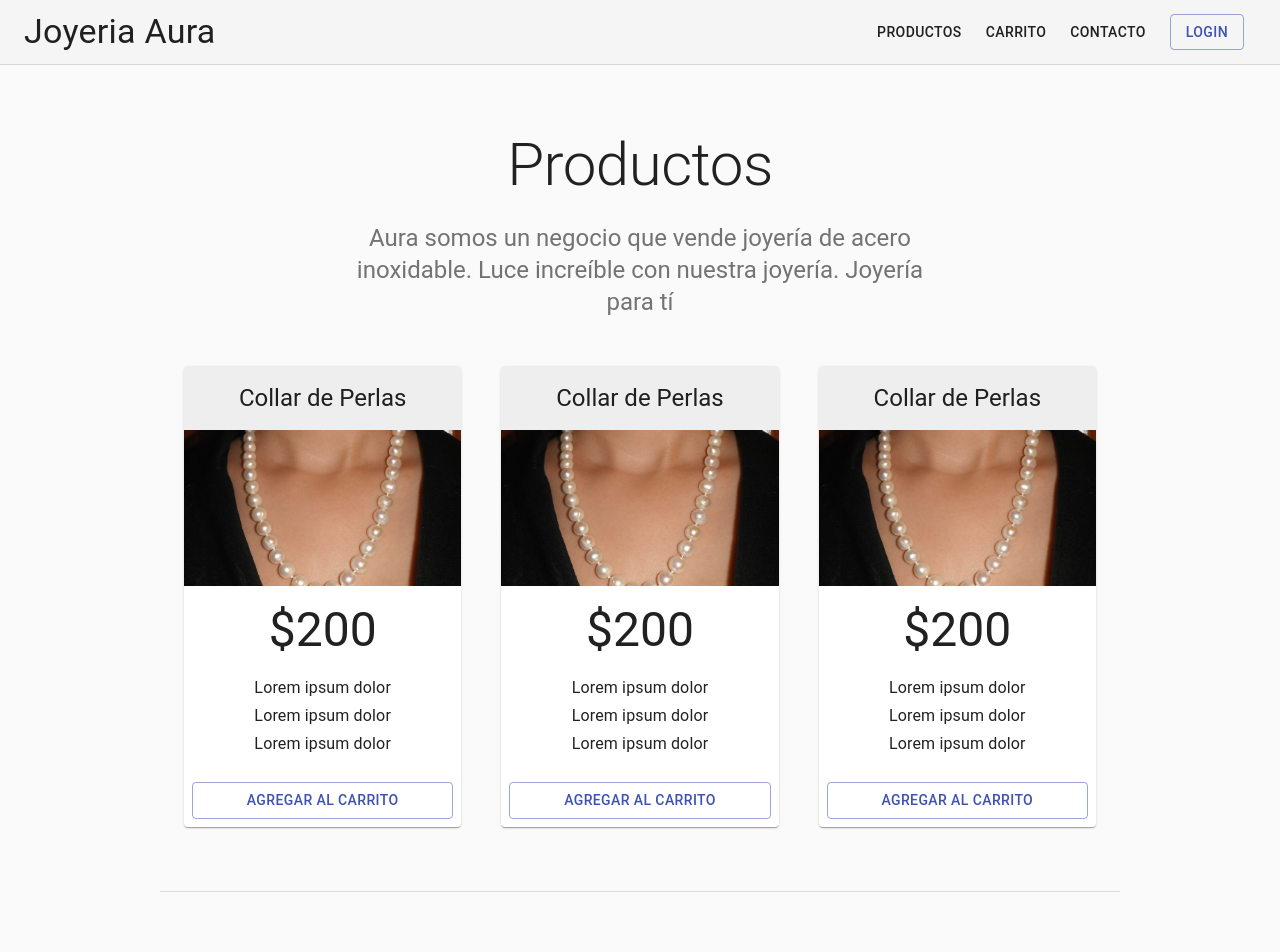
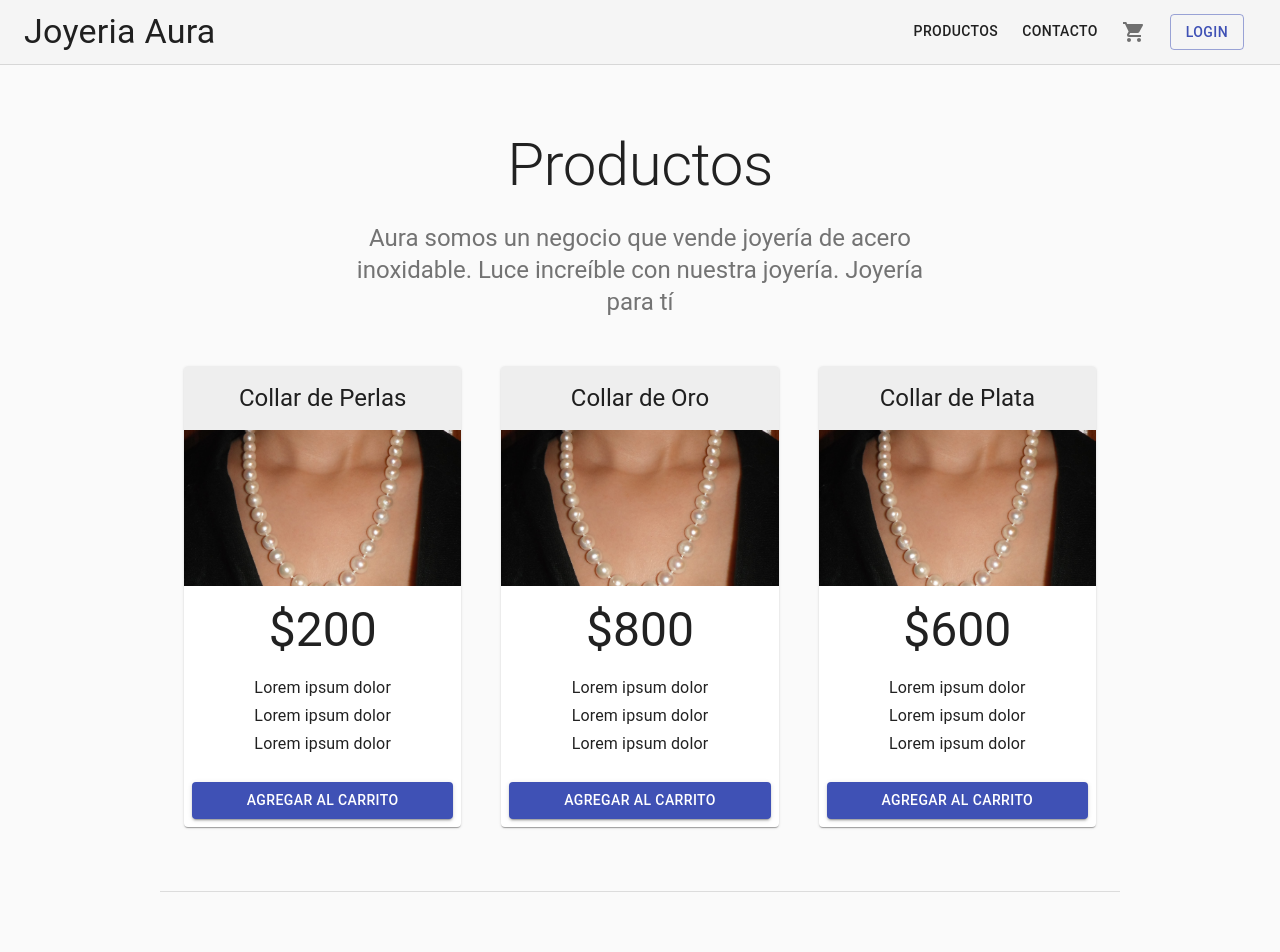
Before and after one commit to DiegoMontano2705/ProyectoAura, a React (Create React App) app: page / in a window 1280 px wide. Shown: the top 952 px of the page. Built offline with nearby package versions, Linux system fonts and the light colour scheme.

Commit message:
Carrito funcionando

```diff
--- a/package.json
+++ b/package.json
@@ -4,6 +4,7 @@
   "private": true,
   "dependencies": {
     "@material-ui/core": "^4.11.0",
+    "@material-ui/data-grid": "^4.0.0-alpha.9",
     "@material-ui/icons": "^4.9.1",
     "@testing-library/jest-dom": "^5.11.5",
     "@testing-library/react": "^11.1.1",
--- a/src/App.js
+++ b/src/App.js
@@ -1,5 +1,5 @@
 import React from 'react';
-import  { BrowserRouter as Router, Switch, Route } from "react-router-dom";
+import { BrowserRouter as Router, Switch, Route } from "react-router-dom";
 import logo from './logo.svg';
 import './App.css';
 import HomeLanding from "./Components/Pricing";
@@ -8,7 +8,7 @@ function App() {
   return (
     <Router>
       <Switch>
-        <Route path="/" exact component={HomeLanding}/>
+        <Route path="/" exact component={HomeLanding} />
       </Switch>
     </Router>
   );
--- /dev/null
+++ b/src/Components/Bar.js
@@ -0,0 +1,58 @@
+import React from 'react';
+import { makeStyles } from '@material-ui/core/styles';
+import AppBar from '@material-ui/core/AppBar';
+import Toolbar from '@material-ui/core/Toolbar';
+import Typography from '@material-ui/core/Typography';
+import Link from '@material-ui/core/Link'
+import Button from '@material-ui/core/Button'
+import CssBaseline from '@material-ui/core/CssBaseline';
+
+const useStyles = makeStyles((theme) => ({
+    '@global': {
+        ul: {
+            margin: 0,
+            padding: 0,
+            listStyle: 'none',
+        },
+    },
+    appBar: {
+        borderBottom: `1px solid ${theme.palette.divider}`,
+    },
+    toolbar: {
+        flexWrap: 'wrap',
+    },
+    toolbarTitle: {
+        flexGrow: 1,
+    },
+    link: {
+        margin: theme.spacing(1, 1.5),
+    }
+}));
+
+export default function Bar() {
+    const classes = useStyles();
+
+    return (
+        <AppBar position="static" color="default" elevation={0} className={classes.appBar}>
+            <Toolbar className={classes.toolbar}>
+                <Typography variant="h4" color="inherit" noWrap className={classes.toolbarTitle}>
+                    Joyeria Aura
+                </Typography>
+                <nav>
+                    <Link variant="button" color="textPrimary" href="#" className={classes.link}>
+                        Productos
+                    </Link>
+                    <Link variant="button" color="textPrimary" href="/cart" className={classes.link}>
+                        Carrito
+                    </Link>
+                    <Link variant="button" color="textPrimary" href="#" className={classes.link}>
+                        Contacto
+                    </Link>
+                </nav>
+                <Button href="#" color="primary" variant="outlined" className={classes.link}>
+                    Login
+                </Button>
+            </Toolbar>
+        </AppBar>
+    )
+}
--- a/src/Components/Pricing.js
+++ b/src/Components/Pricing.js
@@ -1,4 +1,5 @@
 import React from 'react';
+import { useState } from 'react'
 import AppBar from '@material-ui/core/AppBar';
 import Button from '@material-ui/core/Button';
 import Card from '@material-ui/core/Card';
@@ -15,6 +16,20 @@ import Link from '@material-ui/core/Link';
 import { makeStyles } from '@material-ui/core/styles';
 import Container from '@material-ui/core/Container';
 import Box from '@material-ui/core/Box';
+import IconButton from '@material-ui/core/IconButton';
+import ShoppingCartIcon from '@material-ui/icons/ShoppingCart';
+import Badge from '@material-ui/core/Badge';
+import { withStyles } from '@material-ui/core/styles';
+import Bar from './Bar'
+import Table from '@material-ui/core/Table';
+import TableBody from '@material-ui/core/TableBody';
+import TableCell from '@material-ui/core/TableCell';
+import TableContainer from '@material-ui/core/TableContainer';
+import TableHead from '@material-ui/core/TableHead';
+import TableRow from '@material-ui/core/TableRow';
+import Paper from '@material-ui/core/Paper';
+import DeleteIcon from '@material-ui/icons/Delete';
+
 
 import perlas from './collar-perlas.jpg'
 
@@ -38,6 +53,9 @@ const useStyles = makeStyles((theme) => ({
       padding: 0,
       listStyle: 'none',
     },
+  },
+  table: {
+    minWidth: 650,
   },
   appBar: {
     borderBottom: `1px solid ${theme.palette.divider}`,
@@ -80,30 +98,24 @@ const useStyles = makeStyles((theme) => ({
   },
 }));
 
-const tiers = [
+const products = [
   {
     title: 'Collar de Perlas',
-    price: '200',
+    price: 200,
     image: perlas,
     description: ['Lorem ipsum dolor', 'Lorem ipsum dolor', 'Lorem ipsum dolor'],
-    buttonText: 'Agregar al Carrito',
-    buttonVariant: 'outlined',
   },
   {
-    title: 'Collar de Perlas',
-    price: '200',
+    title: 'Collar de Oro',
+    price: 800,
     image: perlas,
     description: ['Lorem ipsum dolor', 'Lorem ipsum dolor', 'Lorem ipsum dolor'],
-    buttonText: 'Agregar al Carrito',
-    buttonVariant: 'outlined',
   },
   {
-    title: 'Collar de Perlas',
-    price: '200',
+    title: 'Collar de Plata',
+    price: 600,
     image: perlas,
     description: ['Lorem ipsum dolor', 'Lorem ipsum dolor', 'Lorem ipsum dolor'],
-    buttonText: 'Agregar al Carrito',
-    buttonVariant: 'outlined',
   }
 ];
 const footers = [
@@ -125,8 +137,148 @@ const footers = [
   },
 ];
 
+const StyledBadge = withStyles((theme) => ({
+  badge: {
+    right: -3,
+    top: 13,
+    border: `2px solid ${theme.palette.background.paper}`,
+    padding: '0 4px',
+  },
+}))(Badge);
+
+
+function createData(producto, precio, id) {
+  return { producto, precio, id };
+}
+
+const rows = [
+  createData('Collar 1', 400, "1"),
+  createData('collar 2', 237, "2")
+];
+
 export default function Pricing() {
   const classes = useStyles();
+  const [cart, setCart] = useState([]);
+  const [page, setPage] = useState('products');
+
+  const addToCart = (product) => {
+    setCart([...cart, { ...product }]);
+    console.log(cart)
+  }
+
+  const removeFromCart = (product) => {
+    setCart(cart.filter((p) => p !== product));
+  }
+
+  const renderCart = () => (
+    < Container >
+      <TableContainer component={Paper}>
+        <Table className={classes.table} aria-label="simple table">
+          <TableHead>
+            <TableRow>
+              <TableCell>Producto</TableCell>
+              <TableCell align="right">Precio</TableCell>
+              <TableCell align="right">Borrar del carrito</TableCell>
+            </TableRow>
+          </TableHead>
+          <TableBody>
+            {cart.map((row) => (
+              <TableRow key={row.title}>
+                <TableCell component="th" scope="row">
+                  {row.title}
+                </TableCell>
+                <TableCell align="right">${row.price}</TableCell>
+                <TableCell align="right">
+                  <IconButton aria-label="delete" onClick={() => removeFromCart(row)}>
+                    <DeleteIcon />
+                  </IconButton>
+                </TableCell>
+              </TableRow>
+            ))}
+          </TableBody>
+          <TableRow>
+            <TableCell component="th" scope="row">
+              Total
+                            </TableCell>
+            <TableCell align="right">${totalSum()}</TableCell>
+          </TableRow>
+        </Table>
+      </TableContainer>
+      <Button variant="contained" color="primary" href="#">Checkout</Button>
+    </Container >
+  );
+
+  const renderProducts = () => (
+    <>
+      {/* Hero unit */}
+      < Container maxWidth="sm" component="main" className={classes.heroContent} >
+        <Typography component="h1" variant="h2" align="center" color="textPrimary" gutterBottom>
+          Productos
+        </Typography>
+        <Typography variant="h5" align="center" color="textSecondary" component="p">
+          Aura somos un negocio que vende joyería de acero inoxidable.
+          Luce increíble con nuestra joyería.
+          Joyería para tí
+        </Typography>
+      </Container >
+      {/* End hero unit */}
+      < Container maxWidth="md" component="main" >
+        <Grid container spacing={5} alignItems="flex-end">
+          {products.map((product) => (
+            // Enterprise card is full width at sm breakpoint
+            <Grid item key={product.title} xs={12} sm={product.title === 'Enterprise' ? 12 : 6} md={4}>
+              <Card>
+                <CardHeader
+                  title={product.title}
+                  subheader={product.subheader}
+                  titleTypographyProps={{ align: 'center' }}
+                  subheaderTypographyProps={{ align: 'center' }}
+                  action={product.title === 'Pro' ? <StarIcon /> : null}
+                  className={classes.cardHeader}
+                />
+                <CardMedia
+                  className={classes.media}
+                  image={product.image}
+                  title="image"
+                />
+                <CardContent>
+                  <div className={classes.cardPricing}>
+                    <Typography component="h2" variant="h3" color="textPrimary">
+                      ${product.price}
+                    </Typography>
+                  </div>
+                  <ul>
+                    {product.description.map((line) => (
+                      <Typography component="li" variant="subtitle1" align="center" key={line}>
+                        {line}
+                      </Typography>
+                    ))}
+                  </ul>
+                </CardContent>
+                <CardActions>
+                  <Button fullWidth variant="contained" color="primary" onClick={() => addToCart(product)}>
+                    Agregar al Carrito
+                  </Button>
+                </CardActions>
+              </Card>
+            </Grid>
+          ))}
+        </Grid>
+      </Container >
+    </>
+  );
+
+  const navigateTo = (page) => {
+    setPage(page);
+  }
+
+  const totalSum = () => {
+    var total = 0.0;
+    for (var i = 0; i < cart.length; i++) {
+      total += cart[i].price
+    }
+    return total;
+  }
 
   return (
     <React.Fragment>
@@ -135,85 +287,33 @@ export default function Pricing() {
         <Toolbar className={classes.toolbar}>
           <Typography variant="h4" color="inherit" noWrap className={classes.toolbarTitle}>
             Joyeria Aura
-          </Typography>
+                </Typography>
           <nav>
-            <Link variant="button" color="textPrimary" href="#" className={classes.link}>
+            <Link variant="button" color="textPrimary" href="#" className={classes.link} onClick={() => navigateTo("products")}>
               Productos
-            </Link>
-            <Link variant="button" color="textPrimary" href="#" className={classes.link}>
-              Carrito
-            </Link>
+                    </Link>
             <Link variant="button" color="textPrimary" href="#" className={classes.link}>
               Contacto
-            </Link>
+                    </Link>
+            <IconButton aria-label="cart" onClick={() => navigateTo("cart")}>
+              <StyledBadge badgeContent={cart.length} color="secondary">
+                <ShoppingCartIcon />
+              </StyledBadge>
+            </IconButton>
           </nav>
           <Button href="#" color="primary" variant="outlined" className={classes.link}>
             Login
-          </Button>
+                </Button>
         </Toolbar>
       </AppBar>
-      {/* Hero unit */}
-      <Container maxWidth="sm" component="main" className={classes.heroContent}>
-        <Typography component="h1" variant="h2" align="center" color="textPrimary" gutterBottom>
-          Productos
-        </Typography>
-        <Typography variant="h5" align="center" color="textSecondary" component="p">
-        Aura somos un negocio que vende joyería de acero inoxidable.
-        Luce increíble con nuestra joyería.
-        Joyería para tí
-        </Typography>
-      </Container>
-      {/* End hero unit */}
-      <Container maxWidth="md" component="main">
-        <Grid container spacing={5} alignItems="flex-end">
-          {tiers.map((tier) => (
-            // Enterprise card is full width at sm breakpoint
-            <Grid item key={tier.title} xs={12} sm={tier.title === 'Enterprise' ? 12 : 6} md={4}>
-              <Card>
-                <CardHeader
-                  title={tier.title}
-                  subheader={tier.subheader}
-                  titleTypographyProps={{ align: 'center' }}
-                  subheaderTypographyProps={{ align: 'center' }}
-                  action={tier.title === 'Pro' ? <StarIcon /> : null}
-                  className={classes.cardHeader}
-                />
-                <CardMedia
-                    className={classes.media}
-                    image={tier.image}
-                    title="image"
-                />
-                <CardContent>
-                  <div className={classes.cardPricing}>
-                    <Typography component="h2" variant="h3" color="textPrimary">
-                      ${tier.price}
-                    </Typography>
-                  </div>
-                  <ul>
-                    {tier.description.map((line) => (
-                      <Typography component="li" variant="subtitle1" align="center" key={line}>
-                        {line}
-                      </Typography>
-                    ))}
-                  </ul>
-                </CardContent>
-                <CardActions>
-                  <Button fullWidth variant={tier.buttonVariant} color="primary">
-                    {tier.buttonText}
-                  </Button>
-                </CardActions>
-              </Card>
-            </Grid>
-          ))}
-        </Grid>
-      </Container>
+      { page === 'products' && renderProducts()}
+      {page === 'cart' && renderCart()}
       {/* Footer */}
       <Container maxWidth="md" component="footer" className={classes.footer}>
         <Box mt={5}>
           <Copyright />
         </Box>
       </Container>
-      {/* End footer */}
     </React.Fragment>
   );
 }
```
Also changed, not shown: 1 other file (tests, documents, lock files or other folders).
